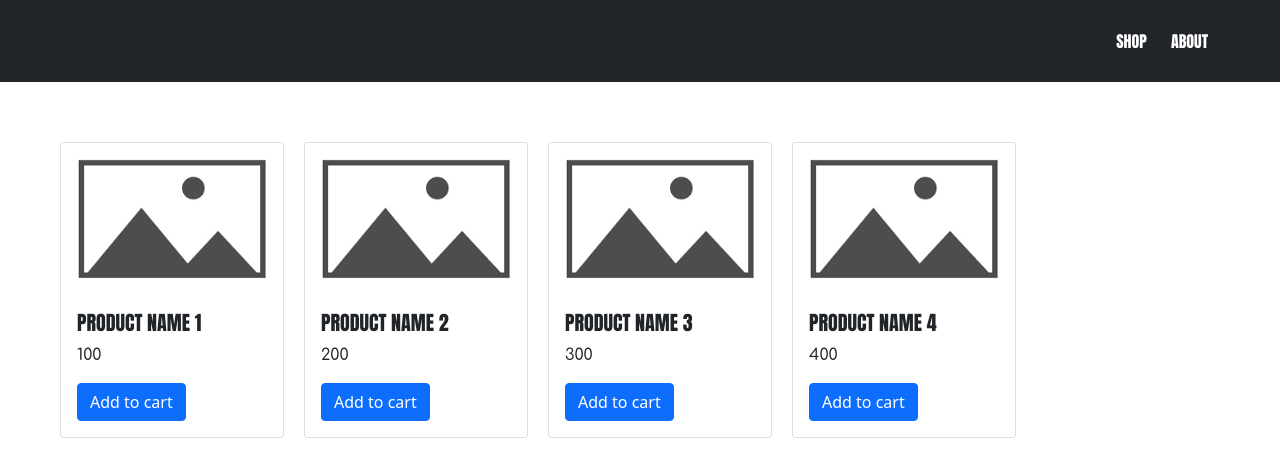
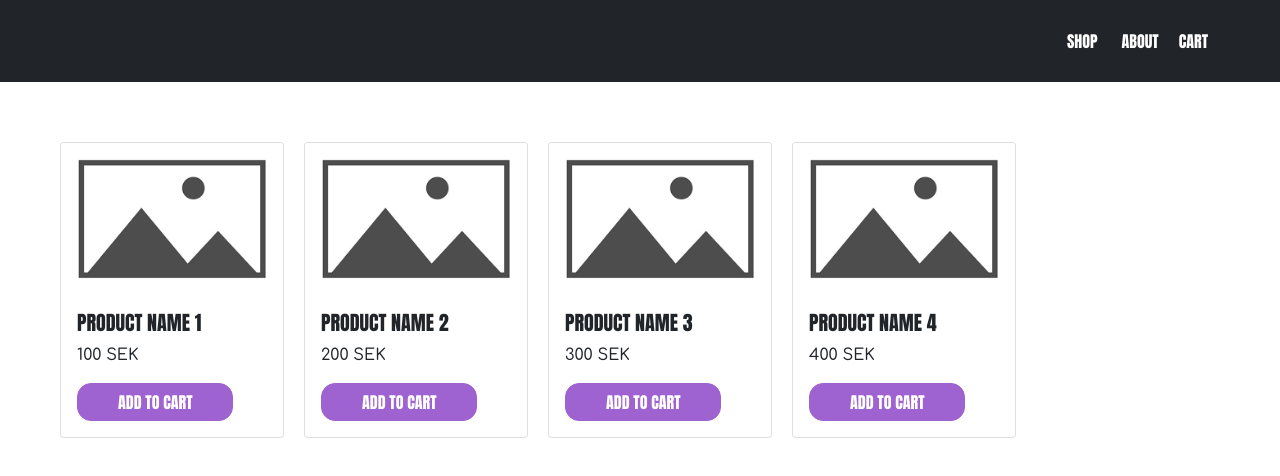
Before and after one commit to helgaborje/sibel-shop, an Angular app: page / in a window 1280 px wide. Shown: the top 476 px of the page. Built offline with nearby package versions, Linux system fonts and the light colour scheme.

Commit message:
added a offcanvas for cart

```diff
--- /dev/null
+++ b/src/components/cart/cart.component.html
@@ -0,0 +1,13 @@
+<div class="offcanvas offcanvas-end" tabindex="-1" id="offcanvasRight" aria-labelledby="offcanvasRightLabel">
+  <div class="offcanvas-header">
+    <h5 id="offcanvasRightLabel">CART</h5>
+    <button type="button" class="btn-close text-reset" data-bs-dismiss="offcanvas" aria-label="Close"></button>
+  </div>
+  <hr>
+  <div class="offcanvas-body">
+    <img src="assets/placeholder-img.png" alt="" height="60px">
+    <h6>Product name</h6>
+    <p>Price SEK</p>
+  </div>
+  <button type="button" class="btn cart-btn">Check out</button>
+</div>
--- /dev/null
+++ b/src/components/cart/cart.component.scss
@@ -0,0 +1,3 @@
+.cart-btn {
+  margin: 20px;
+}
--- a/src/components/navigation/navigation.component.html
+++ b/src/components/navigation/navigation.component.html
@@ -17,5 +17,8 @@
         </li>
       </ul>
     </div>
+    <a class="cart-icon" href="#" data-bs-toggle="offcanvas" data-bs-target="#offcanvasRight"
+      aria-controls="offcanvasRight">CART</a>
   </div>
 </nav>
+<app-cart></app-cart>
--- a/src/components/navigation/navigation.component.scss
+++ b/src/components/navigation/navigation.component.scss
@@ -17,3 +17,14 @@ font-family: 'Anton', sans-serif;
   margin-left: 60px;
   margin-right: 60px;
 }
+
+.offcanvas {
+  z-index: 1050;
+}
+
+.cart-icon {
+  margin-left: 20px;
+  color: white;
+font-size: 16px;
+font-family: 'Anton', sans-serif;
+}
--- a/src/components/navigation/navigation.component.ts
+++ b/src/components/navigation/navigation.component.ts
@@ -1,9 +1,10 @@
 import { Component } from '@angular/core';
+import { CartComponent } from '../cart/cart.component';
 
 @Component({
   selector: 'app-navigation',
   standalone: true,
-  imports: [],
+  imports: [CartComponent],
   templateUrl: './navigation.component.html',
   styleUrl: './navigation.component.scss'
 })
--- a/src/components/shop/shop.component.html
+++ b/src/components/shop/shop.component.html
@@ -3,8 +3,8 @@
     <img src="assets/placeholder-img.png" class="card-img-top" alt="...">
     <div class="card-body">
       <h5 class="card-title">{{product.name}}</h5>
-      <p class="card-text">{{ product.price }}</p>
-      <a href="#" class="btn btn-primary">Add to cart</a>
+      <p class="card-text">{{ product.price }} SEK</p>
+      <a href="#" class="btn">Add to cart</a>
     </div>
   </div>
 
--- a/src/styles.scss
+++ b/src/styles.scss
@@ -13,3 +13,14 @@ p {
 a {
 text-decoration: none;
 }
+
+.btn {
+  color: white;
+  background-color: #9F62D1;
+  border-color: #9F62D1;
+  border-radius: 14px;
+  font-family: 'Anton', sans-serif;
+  text-transform: uppercase;
+  padding-left: 40px;
+  padding-right: 40px;
+}
```
Also changed, not shown: src/components/cart/cart.component.ts (added, +12 -0 lines), 1 other file (tests, documents, lock files or other folders).
